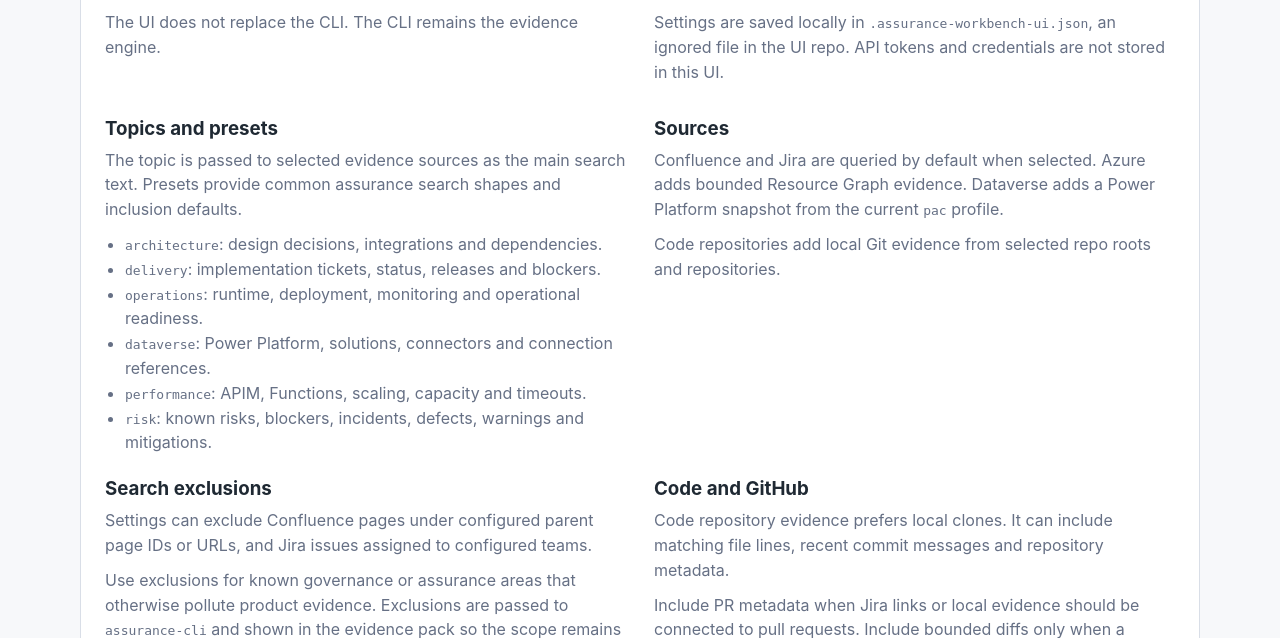
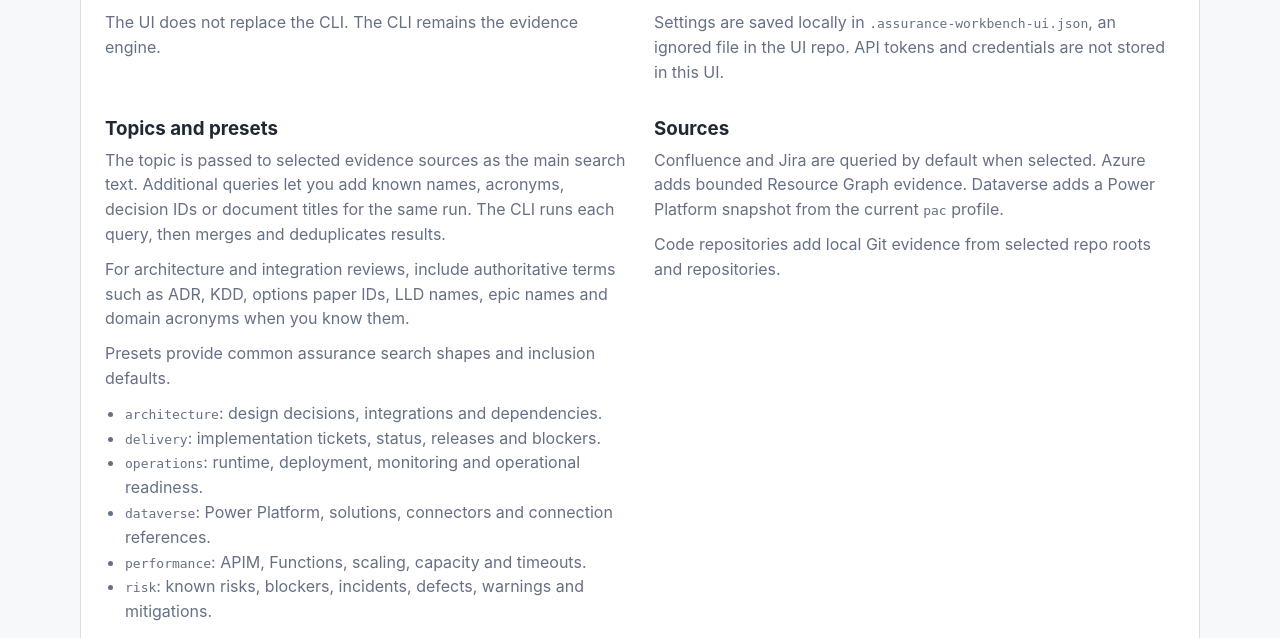
Before and after one commit to richlee-cgi/assurance-workbench-ui, a FastAPI app: page /guide in a window 1280 px wide. Shown: the part 328-966 px from the top of the page. Run offline with FastAPI, Linux system fonts and the light colour scheme; some libraries are stand-ins or nearby versions.

Commit message:
Add additional evidence queries

```diff
--- a/app/evidence.py
+++ b/app/evidence.py
@@ -36,6 +36,7 @@ EVIDENCE_PREVIEW_MAX_SECTIONS = 4
 @dataclass(frozen=True)
 class EvidenceForm:
     topic: str = ""
+    queries: tuple[str, ...] = ()
     preset: str = ""
     sources: tuple[str, ...] = ("confluence", "jira")
     confluence_space: str = ""
@@ -134,6 +135,7 @@ def evidence_form_from_data(data: Any, defaults: AppSettings | None = None) -> E
     defaults = defaults or AppSettings()
     return EvidenceForm(
         topic=str(data.get("topic", "")).strip(),
+        queries=_split_lines_or_commas(data.get("queries") or ""),
         preset=_valid_preset(str(data.get("preset", "")).strip()),
         sources=sources,
         confluence_space=str(data.get("confluence_space") or defaults.confluence_space).strip(),
@@ -159,6 +161,8 @@ def build_evidence_command(form: EvidenceForm) -> list[str]:
     command = ["assurance", "report", "evidence-pack"]
     if form.topic:
         command.append(form.topic)
+    for query in form.queries:
+        command.extend(["--query", query])
     if form.preset:
         command.extend(["--preset", form.preset])
     if "confluence" not in form.sources:
--- a/app/templates/guide.html
+++ b/app/templates/guide.html
@@ -23,7 +23,9 @@
 
     <article>
       <h3>Topics and presets</h3>
-      <p>The topic is passed to selected evidence sources as the main search text. Presets provide common assurance search shapes and inclusion defaults.</p>
+      <p>The topic is passed to selected evidence sources as the main search text. Additional queries let you add known names, acronyms, decision IDs or document titles for the same run. The CLI runs each query, then merges and deduplicates results.</p>
+      <p>For architecture and integration reviews, include authoritative terms such as ADR, KDD, options paper IDs, LLD names, epic names and domain acronyms when you know them.</p>
+      <p>Presets provide common assurance search shapes and inclusion defaults.</p>
       <ul>
         <li><code>architecture</code>: design decisions, integrations and dependencies.</li>
         <li><code>delivery</code>: implementation tickets, status, releases and blockers.</li>
--- a/app/templates/home.html
+++ b/app/templates/home.html
@@ -17,6 +17,11 @@
     <label>
       <span class="field-title">Topic <span class="info-tooltip" tabindex="0" aria-label="Main search text. The words are passed together as one topic phrase; each source applies its own matching, including plural handling where supported.">i<span class="tooltip-content" role="tooltip">Main search text. The words are passed together as one topic phrase; each source applies its own matching, including plural handling where supported.</span></span></span>
       <input type="text" name="topic" placeholder="booking allocation">
+    </label>
+
+    <label>
+      <span class="field-title">Additional queries <span class="info-tooltip" tabindex="0" aria-label="Optional extra search terms, one per line. The Workbench asks each selected source for each term, then merges and deduplicates the evidence.">i<span class="tooltip-content" role="tooltip">Optional extra search terms, one per line. The Workbench asks each selected source for each term, then merges and deduplicates the evidence.</span></span></span>
+      <textarea name="queries" placeholder="ADLI&#10;ADR ADLI&#10;OP008"></textarea>
     </label>
 
     <label>
```
Also changed, not shown: tests/test_app.py (+6 -0 lines), tests/test_evidence.py (+11 -1 lines).
